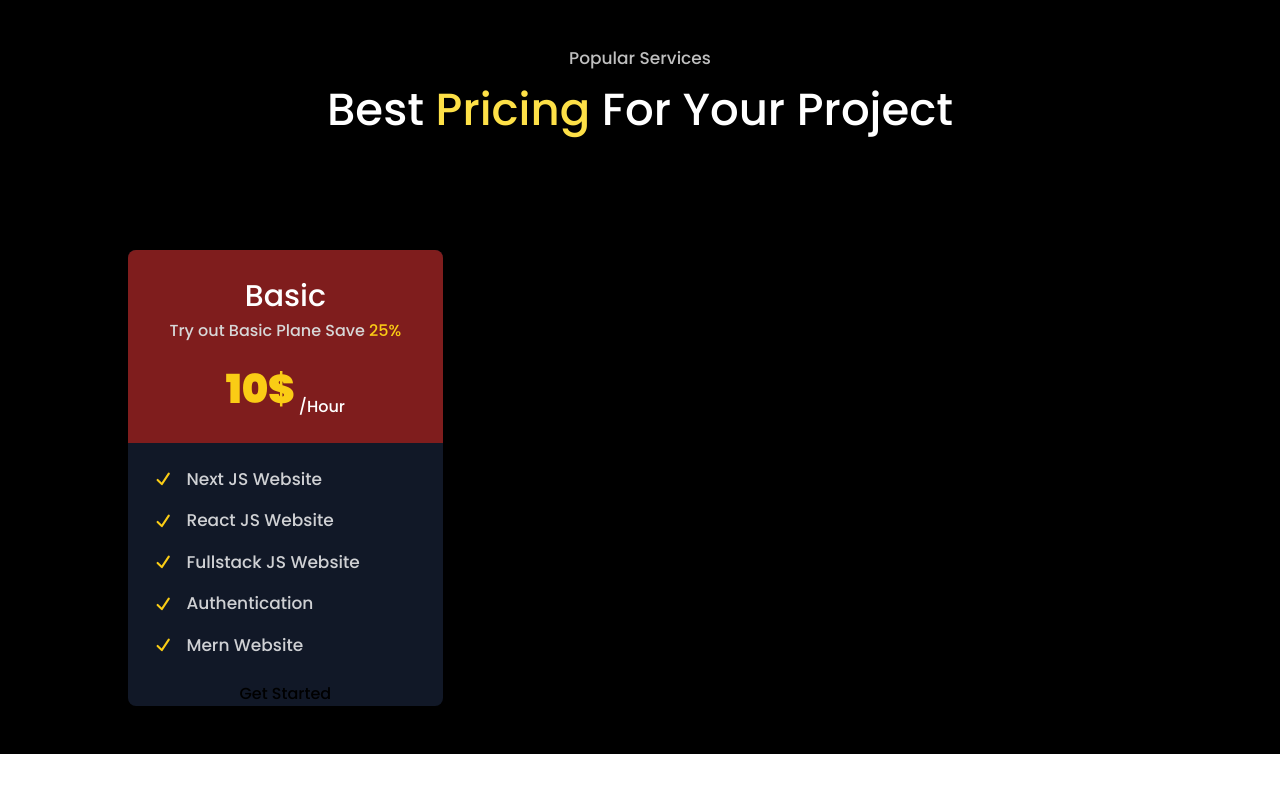
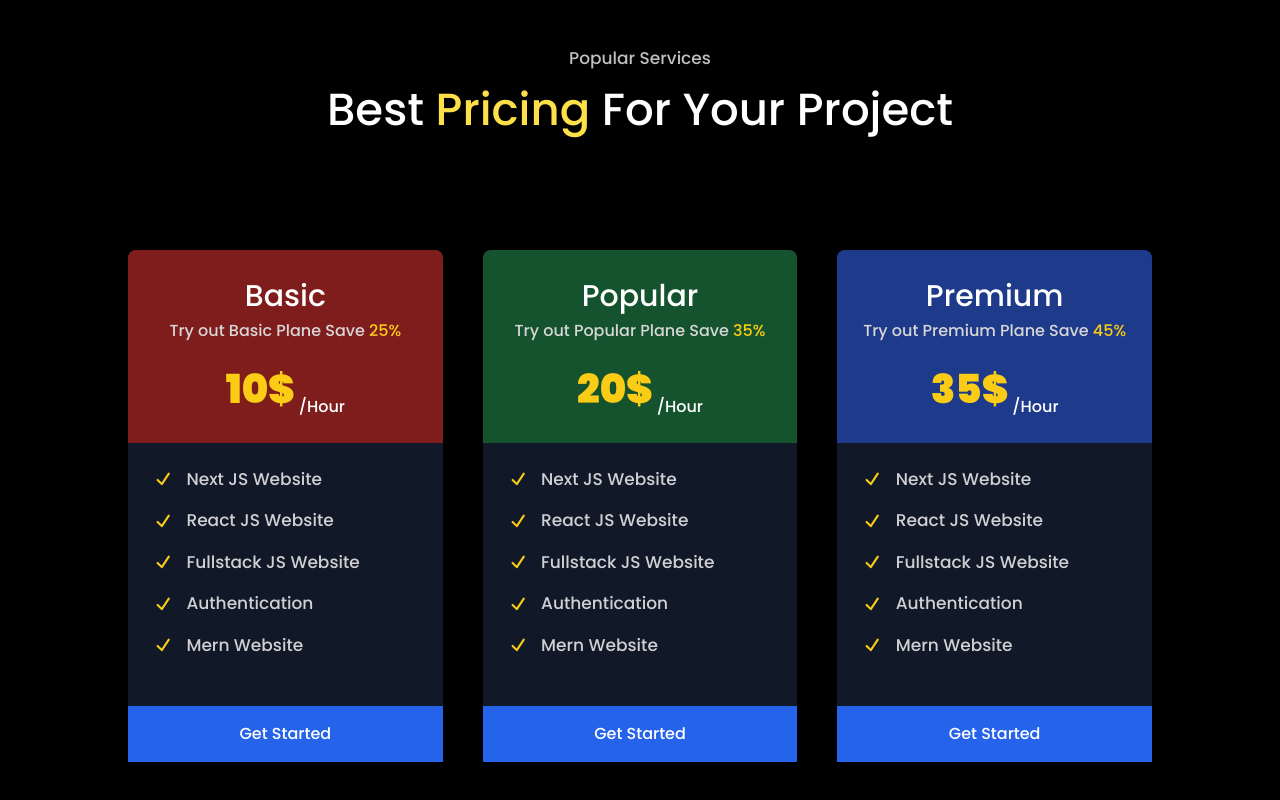
Before and after one commit to AleksandrKompanetc/react-app-portfolio, a Next.js app: page / in a window 1280 px wide. Shown: the part 4760-5560 px from the top of the page. Before the commit the page ends 5514 px from the top, so only its background shows below. Built offline with nearby package versions, Linux system fonts and the light colour scheme.

Commit message:
changing components Price and PriceCard

```diff
--- a/components/Helper/PriceCard.tsx
+++ b/components/Helper/PriceCard.tsx
@@ -44,7 +44,8 @@ const PriceCard = ({plane, save, price, bg}:Props) => {
           <p className='text-[17px] text-white opacity-80'>Mern Website</p>
         </div>
       </div>
-      <button>Get Started</button>
+      <button className='mt-[1.5rem] px-8 py-4 bg-blue-600 text-white block w-[100%] hover:bg-blue-800
+      transition-all duration-300 '>Get Started</button>
     </div>
   )
 }
--- a/components/Price.tsx
+++ b/components/Price.tsx
@@ -12,6 +12,8 @@ const Price = () => {
       </div>
       <div className='w-[80%] mx-auto grid grid-cols-1 sm:grid-cols-2 lg:grid-cols-3 gap-10 items-center pt-[4rem] md:pt-[7rem]'>
         <PriceCard plane='Basic' price='10$' save='25%' bg='bg-red-900' />
+        <PriceCard plane='Popular' price='20$' save='35%' bg='bg-green-900' />
+        <PriceCard plane='Premium' price='35$' save='45%' bg='bg-blue-900' />
       </div>
     </div>
   )
```
